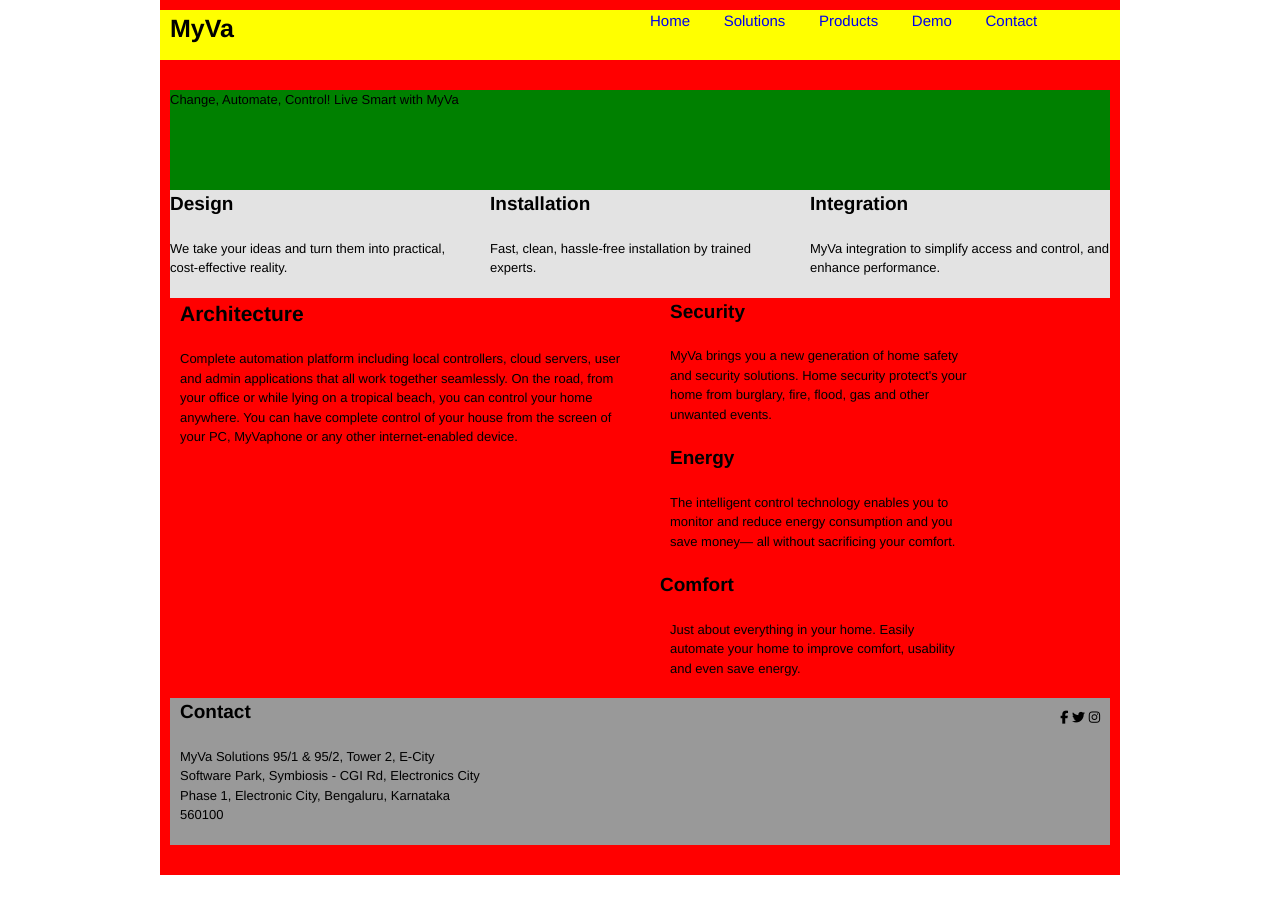
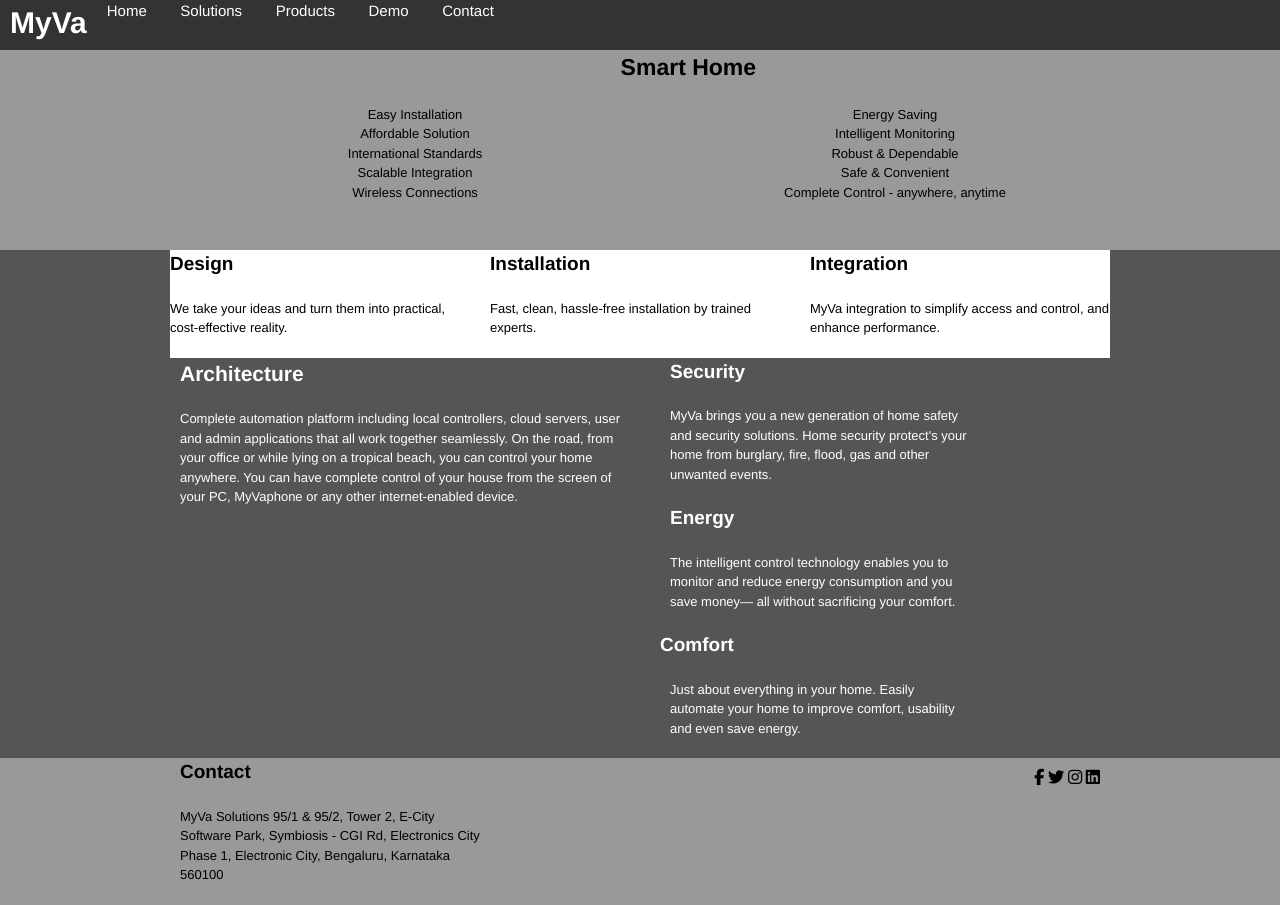
Before and after one commit to sansreessr/A1_NIIT, a plain HTML site: page index.html in a window 1280 px wide. Before the commit the page ends 875 px from the top, so only its background shows below. Drawn offline with Linux system fonts and the light colour scheme.

Commit message:
1st edit

```diff
--- a/css/style.css
+++ b/css/style.css
@@ -1,21 +1,21 @@
-.container_12
+.wrap .container_12
 {
-	background: red;
+	background: #fff;
 	padding-top: 10px;
 }
-
-nav li {
+nav li{
 	display: inline;
 	margin-left: 0px;
 	margin-right: 30px;
+	color: #fff;
 }
 
 .primary{
-	background: #e3e3e3;
+	background: #fff;
 }
 
 header {
-	background: yellow;
+	background: #333;
 	height: 50px;
 }
 
@@ -30,17 +30,37 @@
 li a{
 	text-decoration: none;
 	font-size: 15px;
+	color: #fff;
 }
 .hero{
-	height: 100px;
-	background: green;
-	padding-left: 0;
+	background: #999;
+	text-align: center;
+	height: 200px;
 }
 footer{
 	background: #999;
-	float: right;
 }
 .social{
 	float: right;
-	padding: 10px 10px 30px 30px;
+	padding: 10px 10px 100px 30px;
 }
+.nav{
+	background: #333;
+}
+header h1{
+	font-size: 30px;
+	color: #fff;
+}
+li{
+	list-style: none;;
+	font-size: 30px;
+}
+.bg{
+	background: #555;
+	color: #fff;
+}
+.small{
+	display: flex;
+	align-items: center;;
+	color: black;
+}
--- a/index.html
+++ b/index.html
@@ -12,27 +12,41 @@
 </head>
 
 <body>
-  <div class="wrap container_12">
     <header>
       <h1 class="grid_6">MyVa</h1>
       <nav class="grid_6">
         <ul>
-          <li><a href="#">Home</a>
-          <li><a href="#">Solutions</a>
-          <li><a href="#">Products</a>
-          <li><a href="#">Demo</a>
-          <li><a href="#">Contact</a>
+          <li><a href="#">Home</a></li>
+          <li><a href="#">Solutions</a></li>
+          <li><a href="#">Products</a></li>
+          <li><a href="#">Demo</a></li>
+          <li><a href="#">Contact</a></li>
         </ul>
       </nav>
     </header>
-
-    <div class="main clearfix">
-      <div class="hero grid_12">
-        <p>
-          Change, Automate, Control!
-          Live Smart with MyVa
-        </p>
+      <div class="hero">
+        <h2>Smart Home</h2>
+        <div class="container_12">
+          <ul class="grid_6">
+            <li>Easy Installation</li>
+            <li>Affordable Solution</li>
+            <li>International Standards</li>
+            <li>Scalable Integration</li>
+            <li>Wireless Connections</li>
+          </ul>
+            <ul class="grid_6">
+              <li>Energy Saving</li>
+              <li> Intelligent Monitoring</li>
+              <li>Robust & Dependable</li>
+              <li>Safe & Convenient</li>
+              <li>Complete Control - anywhere, anytime</li>
+            </ul>
+          </ul>
         </div>
+      </div>
+    <div class="bg">
+      <div class="wrap container_12">
+        <div class="small">
           <div class="primary grid_12">
             <section class="grid_4 alpha">
               <h4>Design</h4>
@@ -52,7 +66,7 @@
               MyVa integration to simplify access and control, and enhance performance.
             </p>
           </section>
-      </div>
+      </div></div>
       <div class="secondary grid_12">
         <section class="grid_6">
           <h3>Architecture</h3>
@@ -81,19 +95,21 @@
             </p>
           </section>
         </div>
-      </div>
-      <footer class="grid_12">
+      </div></div></div>
+      <footer>
+        <div class="wrap container_12">
+          <div class="grid_12">
         <section class="grid_4">
           <h4>Contact</h4>
           <p> MyVa Solutions  95/1 & 95/2, Tower 2, E-City Software Park, Symbiosis - CGI Rd, Electronics City Phase 1, Electronic City, Bengaluru, Karnataka 560100
         </section>
         <div class="social">
-          <i class="fab fa-facebook-f"></i>
-          <i class="fab fa-twitter"></i>
-          <i class="fab fa-instagram"></i>
-        </div>
+          <i class="fab fa-facebook-f fa-lg"></i>
+          <i class="fab fa-twitter fa-lg"></i>
+          <i class="fab fa-instagram fa-lg"></i>
+          <i class="fab fa-linkedin fa-lg"></i>
+        </div></div>
       </footer>
-  </div>
 
 </body>
 
```
Lines whose indentation alone changed are shown as unchanged.
